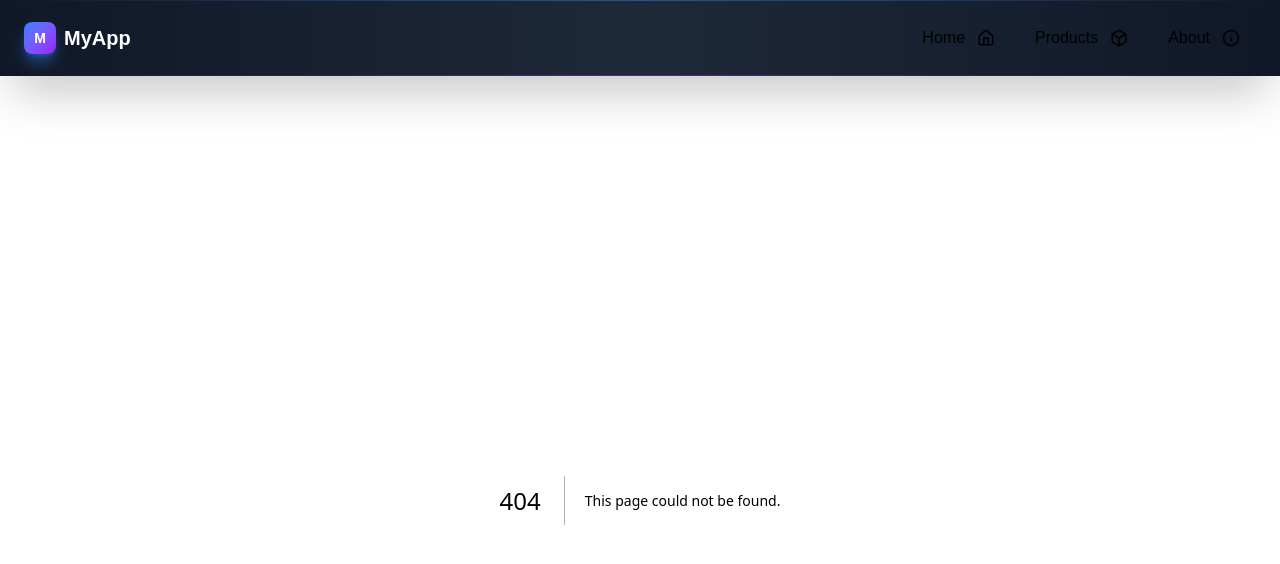
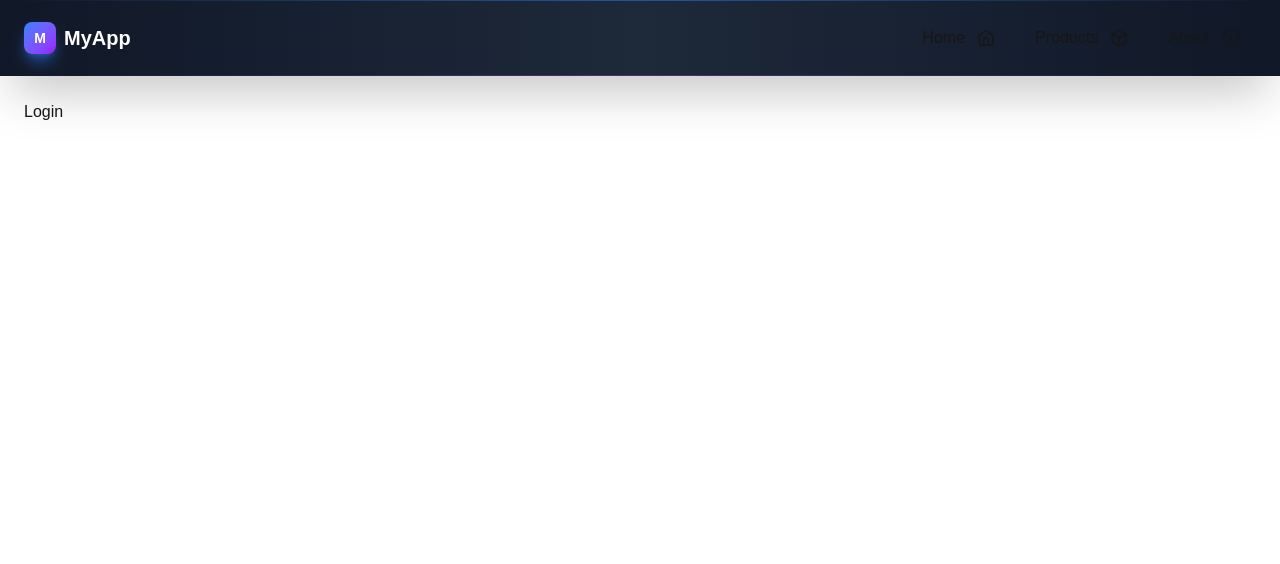
Before and after one commit to TobsBP/E-Commerce, a Next.js app: page /auth/login in a window 1280 px wide. Before the commit this address had no page. Shown: the top 564 px of the page. Built offline with nearby package versions, Linux system fonts and the light colour scheme.

Commit message:
feat: Login function

```diff
--- /dev/null
+++ b/src/app/auth/login/page.tsx
@@ -0,0 +1,6 @@
+export default function Login() {
+  return (
+    <h1>Login</h1>
+  );
+}
+1
```
